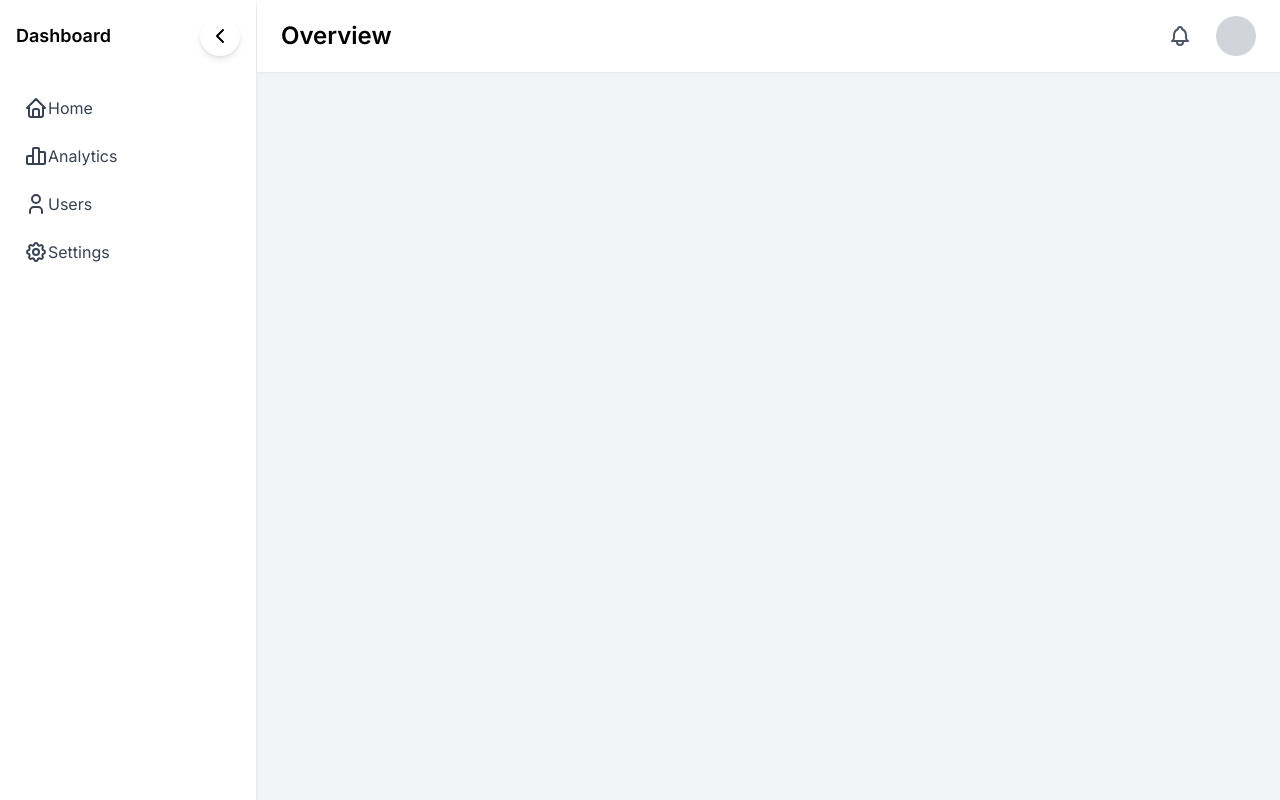
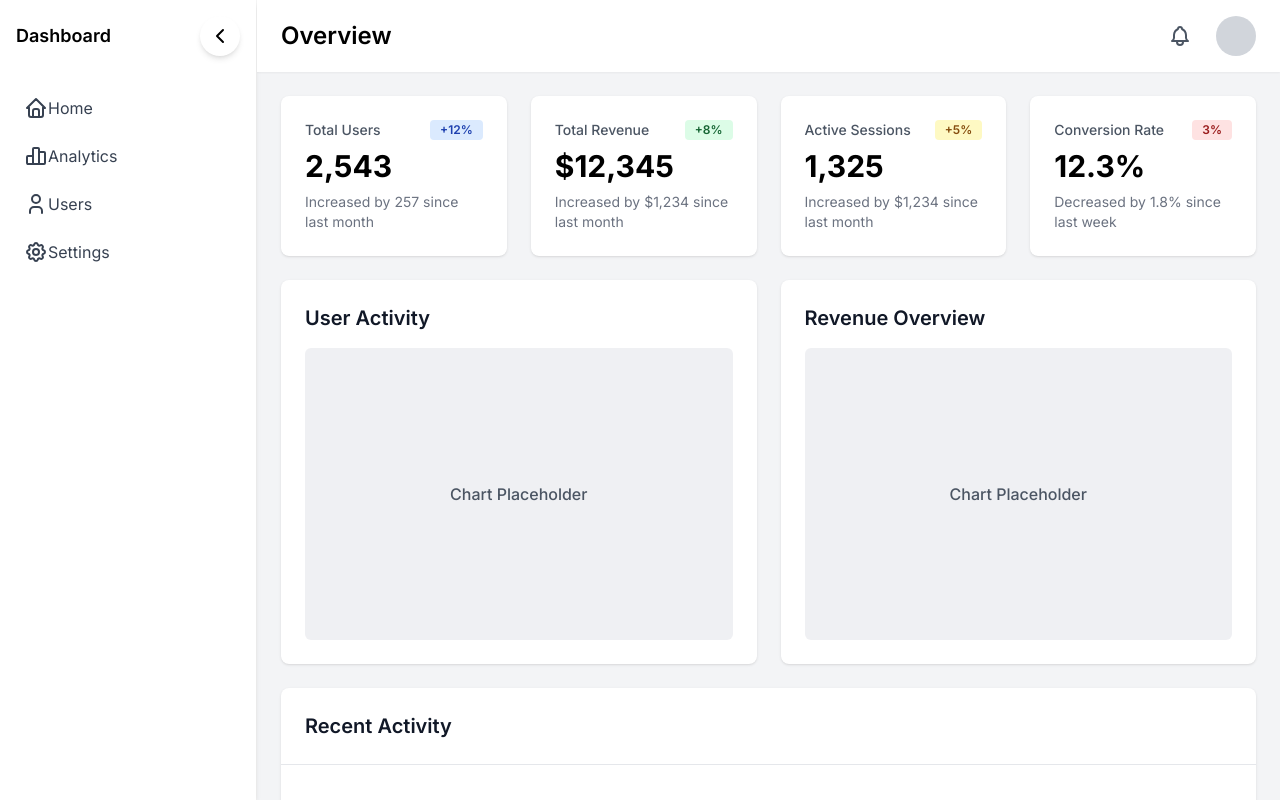
Before and after one commit to iamparmjeetmishra/learnreact, a Next.js app: page /08motion103 in a window 1280 px wide. Built offline with nearby package versions, Linux system fonts and the light colour scheme.

Commit message:
dashboard component added

```diff
--- a/src/app/(animation)/08motion103/dashboard.tsx
+++ b/src/app/(animation)/08motion103/dashboard.tsx
@@ -1,7 +1,7 @@
-"use client"
+"use client";
 
-import { IconBell } from "@tabler/icons-react"
-import { Sidebar } from "./sidebar"
+import { IconBell } from "@tabler/icons-react";
+import { Sidebar } from "./sidebar";
 
 export const Dashboard = () => {
 	return (
@@ -12,10 +12,12 @@ export const Dashboard = () => {
 			<div className="flex-1 overflow-auto">
 				{/* header */}
 				<Header />
+				{/* Dashboard Content */}
+				<DashboardContent />
 			</div>
 		</div>
-  )
-}
+	);
+};
 
 const Header = () => {
 	return (
@@ -30,5 +32,153 @@ const Header = () => {
 				</div>
 			</div>
 		</header>
-  )
-}
+	);
+};
+
+const DashboardContent = () => {
+	return (
+		<main className="p-6">
+			<StateCards />
+			<ActivityCards />
+			<RecentActivityBox />
+		</main>
+	);
+};
+
+const StateCards = () => {
+	return (
+		<>
+			{/* Stats Card */}
+			<div className="grid grid-cols-1 md:grid-cols-2 lg:grid-cols-4 gap-6 mb-6">
+				{/* Box1 */}
+				<div className="bg-white rounded-lg shadow p-6">
+					<div className="flex items-center justify-between">
+						<h3 className="text-gray-600 text-sm font-medium">
+							Total Users
+						</h3>
+						<span className="bg-blue-100 text-blue-800 text-xs font-semibold px-2.5 py-0.5 rounded">
+							+12%
+						</span>
+					</div>
+					<p className="text-3xl font-bold mt-2">2,543</p>
+					<p className="text-sm text-gray-500 mt-2">
+						Increased by 257 since last month
+					</p>
+				</div>
+
+				{/* Box2 */}
+				<div>
+					<div className="bg-white rounded-lg shadow p-6">
+						<div className="flex items-center justify-between">
+							<h3 className="text-gray-600 text-sm font-medium">
+								Total Revenue
+							</h3>
+							<span className="bg-green-100 text-green-800 text-xs font-semibold px-2.5 py-0.5 rounded">
+								+8%
+							</span>
+						</div>
+						<p className="text-3xl font-bold mt-2">$12,345</p>
+						<p className="text-sm text-gray-500 mt-2">
+							Increased by $1,234 since last month
+						</p>
+					</div>
+				</div>
+
+				{/* Box3 */}
+				<div>
+					<div className="bg-white rounded-lg shadow p-6">
+						<div className="flex items-center justify-between">
+							<h3 className="text-gray-600 text-sm font-medium">
+								Active Sessions
+							</h3>
+							<span className="bg-yellow-100 text-yellow-800 text-xs font-semibold px-2.5 py-0.5 rounded">
+								+5%
+							</span>
+						</div>
+						<p className="text-3xl font-bold mt-2">1,325</p>
+						<p className="text-sm text-gray-500 mt-2">
+							Increased by $1,234 since last month
+						</p>
+					</div>
+				</div>
+
+				{/* Box4 */}
+				<div>
+					<div className="bg-white rounded-lg shadow p-6">
+						<div className="flex items-center justify-between">
+							<h3 className="text-gray-600 text-sm font-medium">
+								Conversion Rate
+							</h3>
+							<span className="bg-red-100 text-red-800 text-xs font-semibold px-2.5 py-0.5 rounded">
+								3%
+							</span>
+						</div>
+						<p className="text-3xl font-bold mt-2">12.3%</p>
+						<p className="text-sm text-gray-500 mt-2">
+							Decreased by 1.8% since last week
+						</p>
+					</div>
+				</div>
+			</div>
+		</>
+	);
+};
+
+const ActivityCards = () => {
+	return (
+		<>
+			{/* Stats Card */}
+			<div className="grid md:grid-cols-1 lg:grid-cols-2 gap-6 mb-6 h-96">
+				{/* Box1 */}
+				<div className="bg-white flex flex-col gap-4 rounded-lg shadow p-6">
+					<h3 className="text-gray-900 text-xl font-semibold">
+						User Activity
+					</h3>
+
+					<div className="flex flex-1 p-2 items-center justify-center rounded-md bg-gray-200/60">
+						<span className="text-gray-600 font-medium">
+							Chart Placeholder
+						</span>
+					</div>
+				</div>
+
+				{/* Box2 */}
+				<div className="bg-white flex flex-col gap-4 rounded-lg shadow p-6">
+					<h3 className="text-gray-900 text-xl font-semibold">
+						Revenue Overview
+					</h3>
+
+					<div className="flex flex-1 p-2 items-center justify-center rounded-md bg-gray-200/60">
+						<span className="text-gray-600 font-medium">
+							Chart Placeholder
+						</span>
+					</div>
+				</div>
+			</div>
+		</>
+	);
+};
+
+const RecentActivityBox = () => {
+	return (
+		<div className="bg-white flex flex-col gap-4 rounded-lg shadow overflow-hidden">
+			<div className="p-6 border-b">
+        <h3 className="text-gray-900 text-xl font-semibold">
+          Recent Activity
+        </h3>
+      </div>
+      <div className="divide-y">
+      {[1, 2, 3, 4, 5].map((item) => (
+        <div key={item} className="p-6 flex items-center">
+          <div className="w-10 h-10 rounded-full bg-gray-200 mr-4"></div>
+          <div className="flex-1">
+            <p className="font-medium">User #{item} performed an action</p>
+            <p className="text-sm text-gray-500">2 hours ago</p>
+          </div>
+          <button className="text-blue-600 hover:text-blue-800">View</button>
+        </div>
+      ))}
+      </div>
+		</div>
+	);
+};
```
Lines whose indentation alone changed are shown as unchanged.
